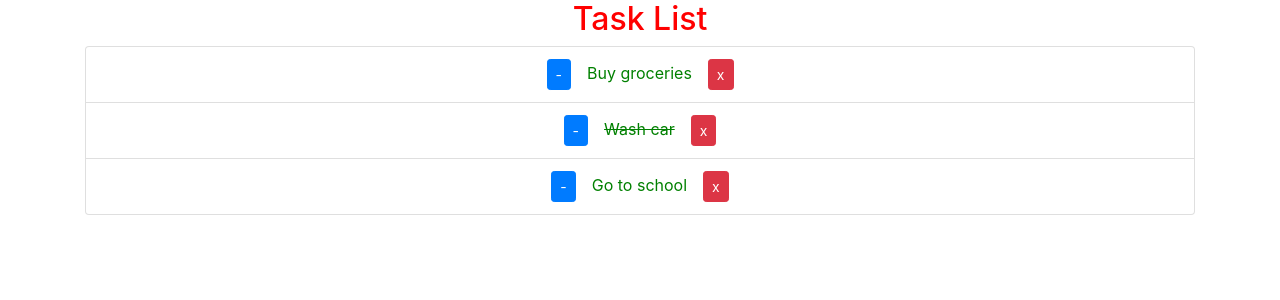
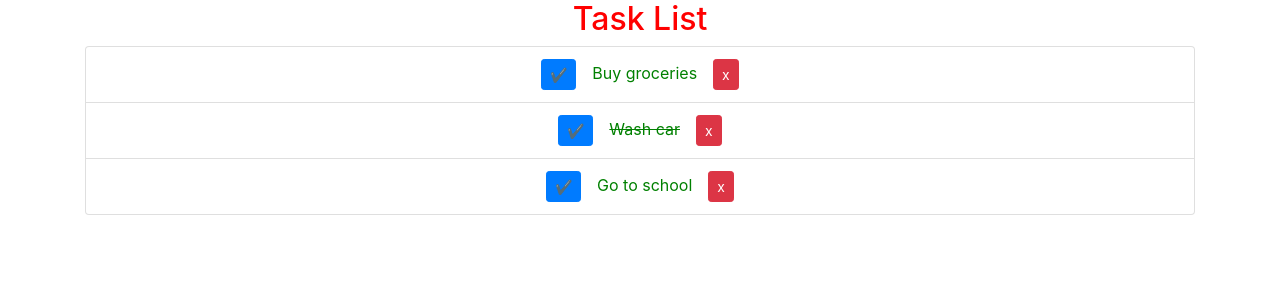
Before and after one commit to iuriikogan/reacttodo, a React (Create React App) app: page / in a window 1280 px wide. Shown: the top 300 px of the page. Built offline with nearby package versions, Linux system fonts and the light colour scheme.

Commit message:
delete button function added

```diff
--- a/src/Task.jsx
+++ b/src/Task.jsx
@@ -12,7 +12,7 @@ class Task extends Component {
 	render() {
 		return (
 			<li className="list-group-item">
-				<button className="btn btn-primary btn-sm mr-3" onClick={() => this.props.toggleTask(this.state.task._id)}>-</button>
+				<button className="btn btn-primary btn-sm mr-3" onClick={() => this.props.toggleTask(this.state.task._id)}>✔</button>
 				<span className={this.state.task.done ? 'done' : ''} style={styles.span}>{this.state.task.name}</span>
 				<button className="btn btn-danger btn-sm ml-3" onClick={() => this.props.deleteTask(this.state.task._id)}>x</button>
 			</li>
--- a/src/Tasks.jsx
+++ b/src/Tasks.jsx
@@ -33,6 +33,12 @@ class Tasks extends Component {
 		this.setState({tasks}) // set tasks to this.state.tasks
 	}
 
+	deleteTask = (_id) => {
+		let tasks = this.state.tasks
+		tasks = tasks.filter( (task) => task._id !== _id )
+		this.setState({tasks})
+	}
+
 	// renders html
 	render() {
 		return (
```
